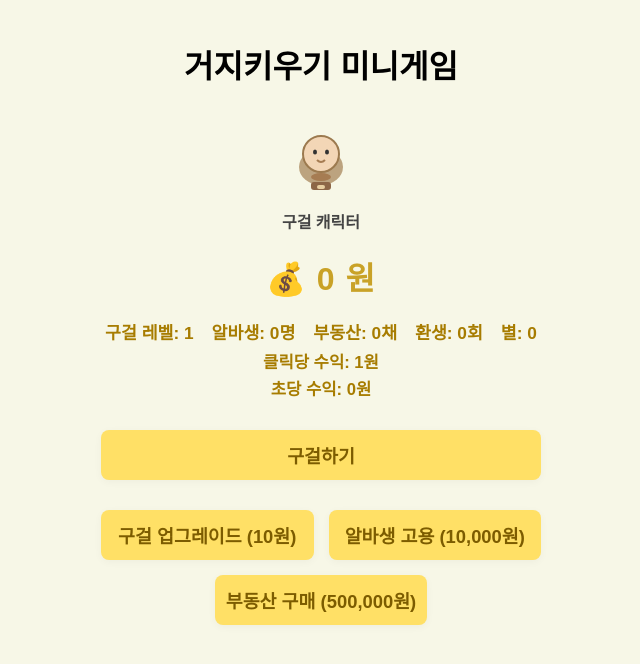
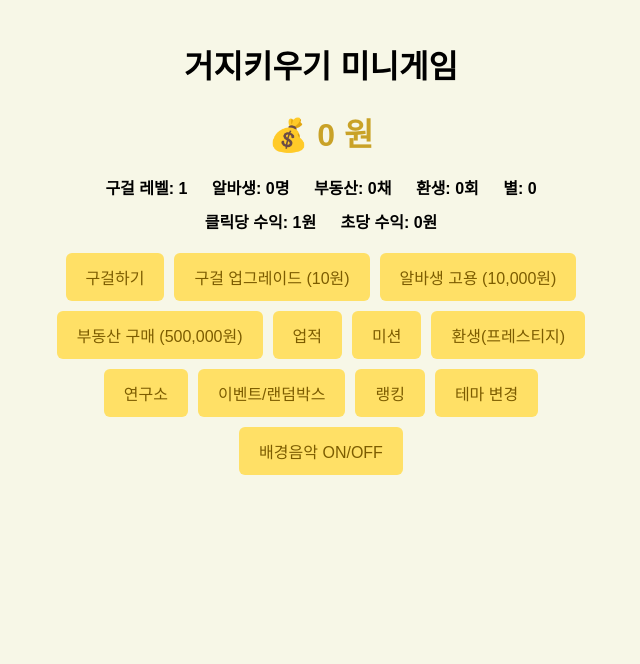
Before and after one commit to orientaition/orientaition.github.io, a plain HTML site: page index.html in a window 1280 px wide. Shown: the whole page, without its empty margins (319-959 px from the left). Drawn offline with Linux system fonts and the light colour scheme.

Commit message:
Update index.html

```diff
--- a/index.html
+++ b/index.html
@@ -4,58 +4,129 @@
   <meta charset="UTF-8" />
   <title>거지키우기 미니게임</title>
   <meta name="viewport" content="width=device-width, initial-scale=1.0, user-scalable=no" />
-  <link rel="stylesheet" href="style.css">
+  <style>
+    /* 기본 스타일 */
+    body {
+      font-family: 'Malgun Gothic', sans-serif;
+      background: #f7f7e7;
+      color: #000;
+      text-align: center;
+      margin: 0;
+      padding: 20px;
+    }
+    .button-list {
+      display: flex;
+      flex-wrap: wrap;
+      justify-content: center;
+      gap: 10px;
+      max-width: 600px;
+      margin: 20px auto;
+    }
+    button {
+      padding: 12px 20px;
+      font-size: 1em;
+      border: none;
+      border-radius: 6px;
+      background-color: #ffe066;
+      color: #7c5c00;
+      cursor: pointer;
+      transition: background-color 0.2s;
+    }
+    button:hover {
+      background-color: #ffd600;
+    }
+    #money {
+      font-size: 2em;
+      margin: 20px 0;
+      font-weight: 700;
+      color: #c9a227;
+    }
+    .info-group span {
+      margin: 0 10px;
+      font-weight: 600;
+    }
+    #log {
+      margin-top: 15px;
+      height: 24px;
+      font-weight: 700;
+      color: #d9534f;
+    }
+    /* 팝업/모달 기본 스타일 */
+    .popup, .modal {
+      position: fixed;
+      top: 50%; left: 50%;
+      transform: translate(-50%, -50%);
+      background: white;
+      border-radius: 10px;
+      padding: 20px;
+      box-shadow: 0 0 15px rgba(0,0,0,0.3);
+      display: none;
+      max-width: 90%;
+      max-height: 80%;
+      overflow-y: auto;
+      z-index: 1000;
+    }
+    .popup button, .modal button {
+      margin-top: 15px;
+      padding: 8px 15px;
+      font-weight: 600;
+      background-color: #f0ad4e;
+      border: none;
+      border-radius: 5px;
+      cursor: pointer;
+    }
+    .popup button:hover, .modal button:hover {
+      background-color: #ec971f;
+    }
+  </style>
 </head>
 <body>
   <h1>거지키우기 미니게임</h1>
-  <div class="img-row">
-    <!-- SVG 캐릭터들 (생략 가능) -->
-    <div class="img-col">
-      <div id="beggar">
-        <svg width="80" height="80" viewBox="0 0 80 80">
-          <ellipse cx="40" cy="50" rx="22" ry="18" fill="#bca37f" />
-          <circle cx="40" cy="37" r="18" fill="#f3d6b6" stroke="#9c7a4f" stroke-width="2"/>
-          <ellipse cx="40" cy="60" rx="10" ry="4" fill="#a67c52" />
-          <ellipse cx="34" cy="35" rx="2" ry="2.5" fill="#333" />
-          <ellipse cx="46" cy="35" rx="2" ry="2.5" fill="#333" />
-          <path d="M36 43 Q40 47 44 43" stroke="#a67c52" stroke-width="2" fill="none"/>
-          <rect x="30" y="65" width="20" height="8" rx="3" fill="#8d6747" />
-          <rect x="36" y="68" width="8" height="4" rx="2" fill="#e8cfa1" />
-        </svg>
-        <div id="coin-container"></div>
-      </div>
-      <div class="label">구걸 캐릭터</div>
-    </div>
-    <!-- ...다른 캐릭터 SVG ... -->
+
+  <div id="money">💰 0 원</div>
+
+  <div class="info-group" id="top-info">
+    <span>구걸 레벨: <strong id="beg-level">1</strong></span>
+    <span>알바생: <strong id="helper-count">0</strong>명</span>
+    <span>부동산: <strong id="estate-count">0</strong>채</span>
+    <span>환생: <strong id="prestige-count">0</strong>회</span>
+    <span>별: <strong id="star-count">0</strong></span>
   </div>
-  <div id="money">💰 0 원</div>
-  <div class="info-group" id="top-info">
-    <span class="info-item">구걸 레벨: <strong id="beg-level">1</strong></span>
-    <span class="info-item">알바생: <strong id="helper-count">0</strong>명</span>
-    <span class="info-item">부동산: <strong id="estate-count">0</strong>채</span>
-    <span class="info-item">환생: <strong id="prestige-count">0</strong>회</span>
-    <span class="info-item">별: <strong id="star-count">0</strong></span>
+
+  <div class="info-group" id="bottom-info" style="margin-top:10px;">
+    <span>클릭당 수익: <strong id="beg-amount-info">1</strong>원</span>
+    <span>초당 수익: <strong id="sec-income-info">0</strong>원</span>
   </div>
-  <div class="vertical-info-group" id="bottom-info">
-    <span class="info-item">클릭당 수익: <strong id="beg-amount-info">1</strong>원</span>
-    <span class="info-item">초당 수익: <strong id="sec-income-info">0</strong>원</span>
+
+  <div class="button-list">
+    <button onclick="earnMoney()">구걸하기</button>
+    <button onclick="upgradeBeg()">구걸 업그레이드 (<span id="beg-upgrade-cost">10</span>원)</button>
+    <button onclick="buyHelper()">알바생 고용 (<span id="helper-cost">10,000</span>원)</button>
+    <button onclick="buyHouse()">부동산 구매 (<span id="house-cost">500,000</span>원)</button>
+    <button onclick="showAchievements()">업적</button>
+    <button onclick="showMissions()">미션</button>
+    <button onclick="showPrestige()">환생(프레스티지)</button>
+    <button onclick="showResearch()">연구소</button>
+    <button onclick="showEvent()">이벤트/랜덤박스</button>
+    <button onclick="showRanking()">랭킹</button>
+    <button onclick="toggleTheme()">테마 변경</button>
+    <button onclick="toggleBgm()">배경음악 ON/OFF</button>
   </div>
-  <div class="button-list">
-    <div class="single-button">
-      <button onclick="earnMoney()">구걸하기</button>
-    </div>
-    <div class="pair-button">
-      <button onclick="upgradeBeg()">구걸 업그레이드 (<span id="beg-upgrade-cost">10</span>원)</button>
-    </div>
-    <div class="pair-button">
-      <button onclick="buyHelper()">알바생 고용 (<span id="helper-cost">10,000</span>원)</button>
-    </div>
-    <div class="pair-button">
-      <button onclick="buyHouse()">부동산 구매 (<span id="house-cost">500,000</span>원)</button>
-    </div>
-    <!-- 필요하다면 추가 버튼 ... -->
-  </div>
+
   <div id="log"></div>
+
+  <!-- 팝업/모달 영역 (스크립트에서 자동 생성 가능) -->
+  <div id="achievement-popup" class="popup"></div>
+  <div id="achievements-modal" class="modal"></div>
+  <div id="missions-modal" class="modal"></div>
+  <div id="prestige-modal" class="modal"></div>
+  <div id="research-modal" class="modal"></div>
+  <div id="event-modal" class="modal"></div>
+  <div id="ranking-modal" class="modal"></div>
+
+  <!-- 배경음악, 효과음 (스크립트에서 자동 생성 가능) -->
+
+  <!-- 스크립트 불러오기 -->
   <script src="script.js"></script>
 </body>
 </html>
```
